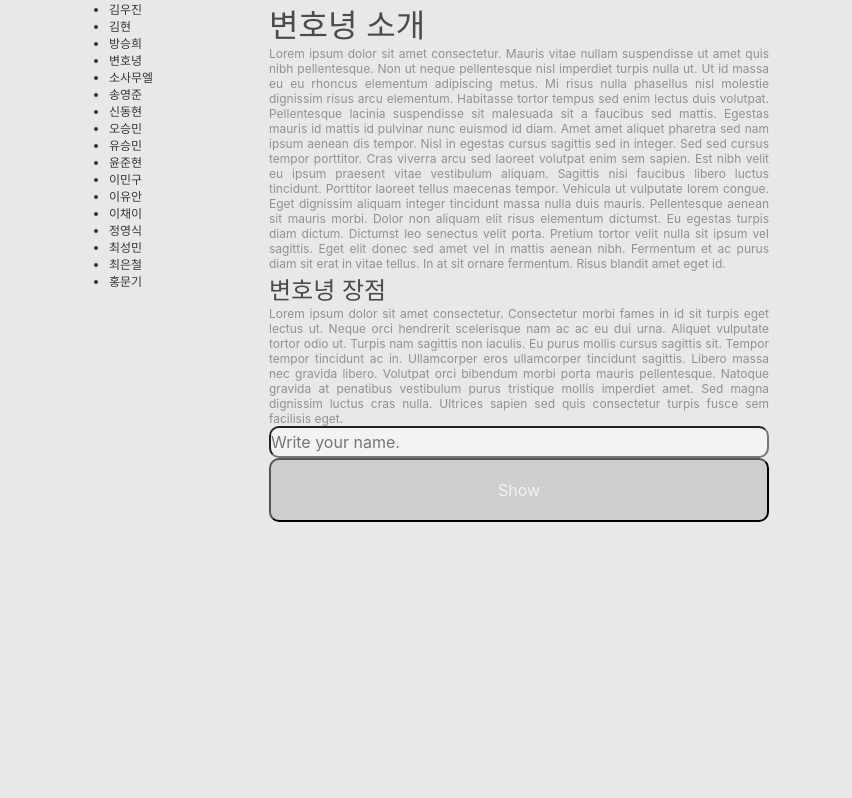
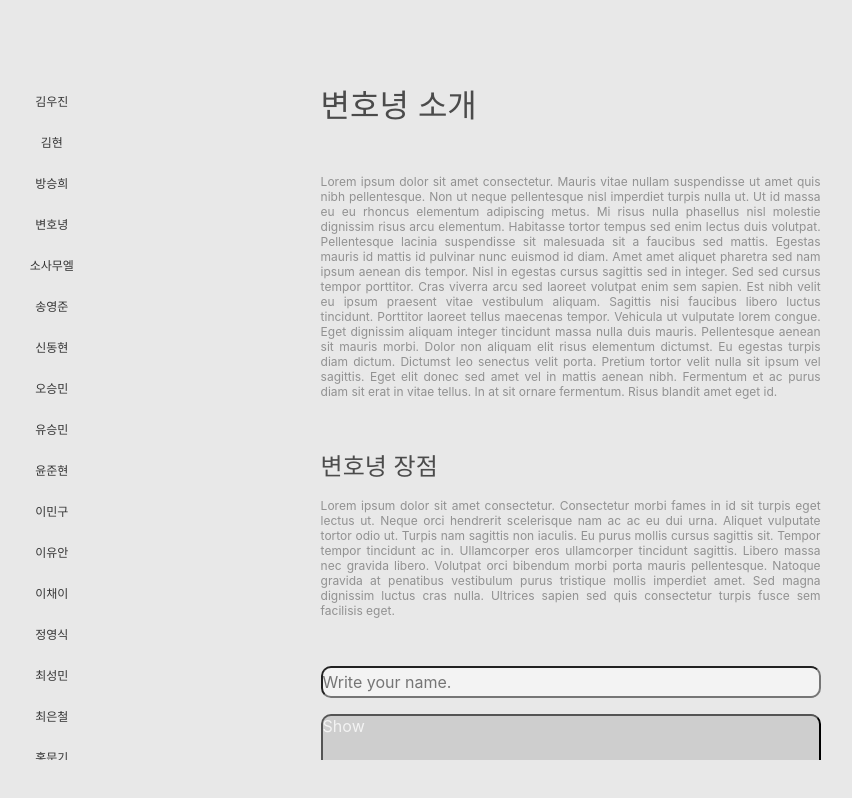
Before and after one commit to dev-honing/Subject-7, a React (Create React App) app in the folder v2.0/: page / in a window 1280 px wide. Shown: the whole page, without its empty margins (201-1053 px from the left). Built offline with nearby package versions, Linux system fonts and the light colour scheme.

Commit message:
#index와 #content의 height를 맞추는 데에 어려움을 겪고 있다.

```diff
--- a/v2.0/src/App.tsx
+++ b/v2.0/src/App.tsx
@@ -1,11 +1,16 @@
 // src/App.tsx
 
+import Header from "./Component/Header/Header";
 import Container from "./Component/Container/Container";
+import Footer from "./Component/Footer/Footer";
+import './index.css'
 
 const App = () => {
   return (
     <div>
+      <Header />
       <Container />
+      <Footer />
     </div>
   );
 };
--- a/v2.0/src/Component/Container/Container.css
+++ b/v2.0/src/Component/Container/Container.css
@@ -2,16 +2,28 @@
 
 #container {
   width: 100vw;
-  height: 100vh;
+  height: 85vh;
   display:flex;
   flex-direction: row;
   justify-content: center;
 }
 
+#container * {
+  display: flex;
+}
+
 #index {
-  width: 160px;
+  flex: 4;
+  height: 85vh;
+  flex-direction: column;
+  overflow-y: scroll;
+
 }
 
 #content {
-  width: 500px;
+  flex: 6;
+  height: 85vh;
+  padding-left: 1rem;
+  flex-direction: column;
+  overflow-y: scroll;
 }
--- a/v2.0/src/Component/Container/Content/Content.css
+++ b/v2.0/src/Component/Container/Content/Content.css
@@ -1,14 +1,22 @@
 /* src/Component/Container/Content/Content.css */
 
 /* 공통 적용 */
-h1, h2 {
+.content-introduce, .content-forte{
+  flex-direction: column;
+}
+
+h1,
+h2 {
+  width: 500px;
   color: #4b4b4b;
   font-family: Inter;
   font-style: normal;
   font-weight: 400;
   line-height: normal;
 }
-.introduce, .forte {
+.introduce,
+.forte {
+  width: 500px;
   color: #919191;
   text-align: justify;
   font-family: Inter;
@@ -18,11 +26,13 @@ h1, h2 {
   line-height: normal;
 }
 
-
 /* 개별 적용 */
 h1 {
   font-size: 32px;
+  margin-bottom: 3rem;
 }
 h2 {
   font-size: 24px;
+  margin-top: 3rem;
+  margin-bottom: 1rem;
 }
--- a/v2.0/src/Component/Container/Content/SearchForm/SearchForm.css
+++ b/v2.0/src/Component/Container/Content/SearchForm/SearchForm.css
@@ -1,4 +1,9 @@
 /* src/Component/Container/Content/SearchForm/SearchForm.css */
+
+#searchForm, #searchForm * {
+  display: flex;
+  flex-direction: column;
+}
 
 .searchName {
   /* Layout */
@@ -17,6 +22,9 @@
   font-style: normal;
   font-weight: 400;
   line-height: normal;
+
+  /* Spacing */
+  margin-top: 3rem;
 }
 
 .showButton {
@@ -36,4 +44,7 @@
   font-style: normal;
   font-weight: 400;
   line-height: normal;
+
+  /* Spacing */
+  margin-top: 1rem;
 }
--- a/v2.0/src/Component/Container/Content/SearchForm/SearchForm.tsx
+++ b/v2.0/src/Component/Container/Content/SearchForm/SearchForm.tsx
@@ -4,13 +4,21 @@ import "./SearchForm.css";
 
 const SearchForm = () => {
   return (
-    <form action="/" method="get">
-      <input type="text" className="searchName" placeholder="Write your name." />
-      <label htmlFor="searchName"></label>
+    <div id="searchForm">
+      <form action="/" method="get">
+        <input
+          type="text"
+          className="searchName"
+          placeholder="Write your name."
+        />
+        <label htmlFor="searchName"></label>
 
-      <button type="submit" className="showButton">Show</button>
-      <label htmlFor="showButton"></label>
-    </form>
+        <button type="submit" className="showButton">
+          Show
+        </button>
+        <label htmlFor="showButton"></label>
+      </form>
+    </div>
   );
 };
 
--- a/v2.0/src/Component/Container/Index/Index.css
+++ b/v2.0/src/Component/Container/Index/Index.css
@@ -1,4 +1,8 @@
 /* src/Component/Container/Index/Index.css */
+
+ul {
+  flex-direction: column;
+}
 
 li {
   color: #353535;
@@ -7,4 +11,6 @@ li {
   font-style: normal;
   font-weight: 400;
   line-height: normal;
+  padding: 1em;
+  justify-content: space-around;
 }
--- /dev/null
+++ b/v2.0/src/Component/Footer/Footer.css
@@ -0,0 +1 @@
+/* src/Component/Footer/Footer.css */
--- /dev/null
+++ b/v2.0/src/Component/Footer/Footer.tsx
@@ -0,0 +1,9 @@
+// src/Component/Footer/Footer.tsx
+
+import './Footer.css'
+
+const Footer = () => {
+  return <div id="footer"></div>
+}
+
+export default Footer;
--- /dev/null
+++ b/v2.0/src/Component/Header/Header.css
@@ -0,0 +1 @@
+/* src/Component/Header.Header.css */
--- /dev/null
+++ b/v2.0/src/Component/Header/Header.tsx
@@ -0,0 +1,9 @@
+// src/Component/Header.Header.tsx
+
+import './Header.css'
+
+const Header = () => {
+  return <div id="header"></div>
+}
+
+export default Header;
--- a/v2.0/src/index.css
+++ b/v2.0/src/index.css
@@ -4,12 +4,26 @@
   margin: 0;
   padding: 0;
   box-sizing: border-box;
+  background-color: #e8e8e8;
 }
 
 #root {
   width: 100vw;
   height: 100vh;
   display: flex;
-  flex-direction: column;
-  background-color: #E8E8E8;
 }
+
+#header {
+  width: 100vw;
+  height: 10vh;
+}
+
+#container {
+  width: 100vw;
+  height: 85vh;
+}
+
+#footer {
+  width: 100vw;
+  height: 5vh;
+}
```
